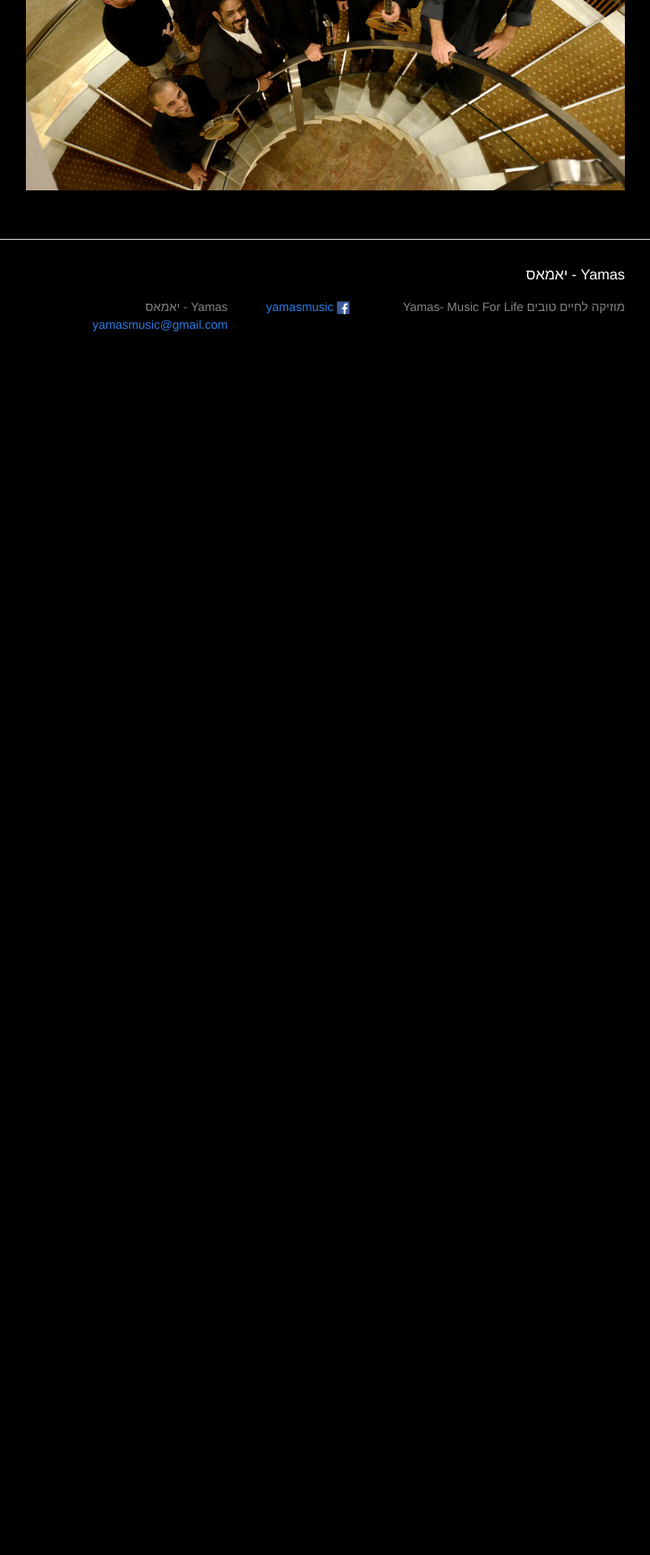
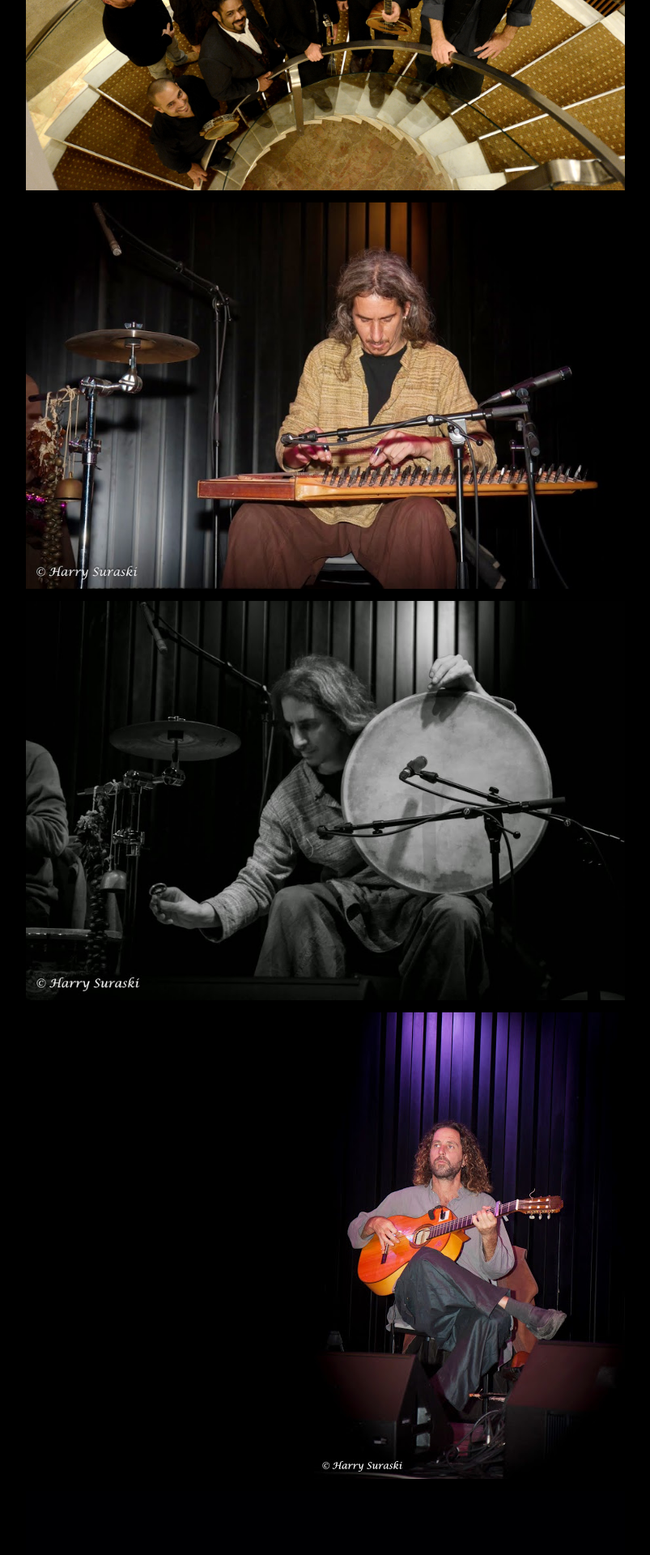
Before and after one commit to yamasmusic/yamasmusic.github.io, a Jekyll site: the page built from gallery.md, in a window 1280 px wide. Shown: the part 2475-4395 px from the top of the page at 81% size, without its empty margins (238-1041 px from the left). Built offline with Jekyll 4.4.1, drawn with Linux system fonts in a browser that asks for light colours; before the commit the page ends 2948 px from its top, so only the background shows below that.

Commit message:
Update gallery.md

```diff
--- a/gallery.md
+++ b/gallery.md
@@ -8,6 +8,12 @@ images:
     - yamas-black.jpg
     - yamas-elevator.jpg
     - yamas-stairs.jpg
+    - show-eyal-2.jpg
+    - show-eyal.jpg
+    - show-udi.jpg
+    - show-uri-2.jpg
+    - show-uri.jpg
+
 ---
 {% for image in page.images %}
   ![](gallery/{{ image }})
```
